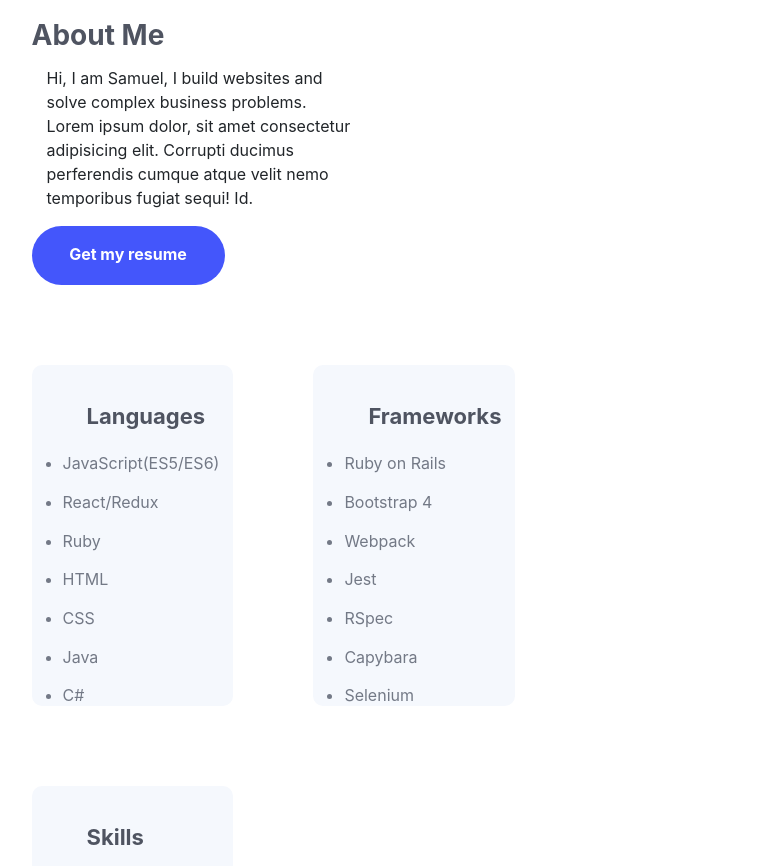
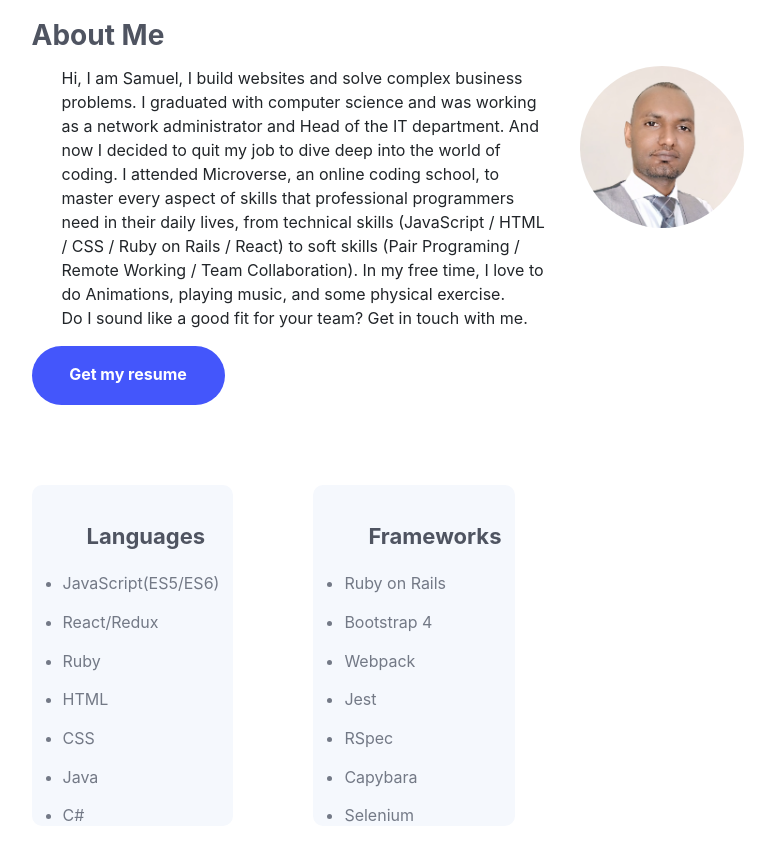
Before and after one commit to Samitti/My-Personal-Portfolio, a plain HTML site: page index.html in a window 1280 px wide. Shown: the part 1883-2749 px from the top of the page, without its empty margins (441-1216 px from the left). Drawn offline with nearby package versions, Linux system fonts and the light colour scheme.

Commit message:
add profile pic and resume download link

```diff
--- a/index.html
+++ b/index.html
@@ -133,13 +133,26 @@
                 <p class="title">
                     About Me
                 </p>
-                <p class="col-5 text">
-                    Hi, I am Samuel, I build websites and solve complex business problems.
-                    Lorem ipsum dolor, sit amet consectetur adipisicing elit. Corrupti ducimus
-                     perferendis cumque atque velit nemo temporibus fugiat sequi! Id.
-                </p>
+                <div class="col-12 d-flex">
+                    <p class="col-8 text">
+                        Hi, I am Samuel, I build websites and solve complex business problems.
+                        I graduated with computer science and was working as a network
+                        administrator and Head of the IT department. And now I decided to quit
+                        my job to dive deep into the world of coding. I attended Microverse,
+                        an online coding school, to master every aspect of skills that
+                        professional programmers need in their daily lives, from technical
+                        skills (JavaScript / HTML / CSS / Ruby on Rails / React) to soft skills
+                        (Pair Programing / Remote Working / Team Collaboration).
+                        In my free time, I love to do Animations, playing music, and some
+                            physical exercise. <br>
+                            Do I sound like a good fit for your team? Get in touch with me.
+                    </p>
+                    <div class="col-3 myPic">
+                        <img src="./images/sami.png" alt="">
+                    </div>
+                </div>
                 <div class="resume-lnk">
-                    <p>Get my resume</p>
+                    <a href="./assets/samuel-resume.pdf"><p>Get my resume</p></a>
                 </div>
             </div>
 
--- a/style.css
+++ b/style.css
@@ -157,6 +157,16 @@
     color: #737986;
 }
 
+.myPic {
+    width: 50%;
+    border-radius: 50%;
+}
+
+.myPic img {
+    width: 100%;
+    border-radius: 50%;
+}
+
 .resume-lnk {
     width: 193px;
     height: 59px;
```
Also changed, not shown: images/sami.png (added), 1 other file.
